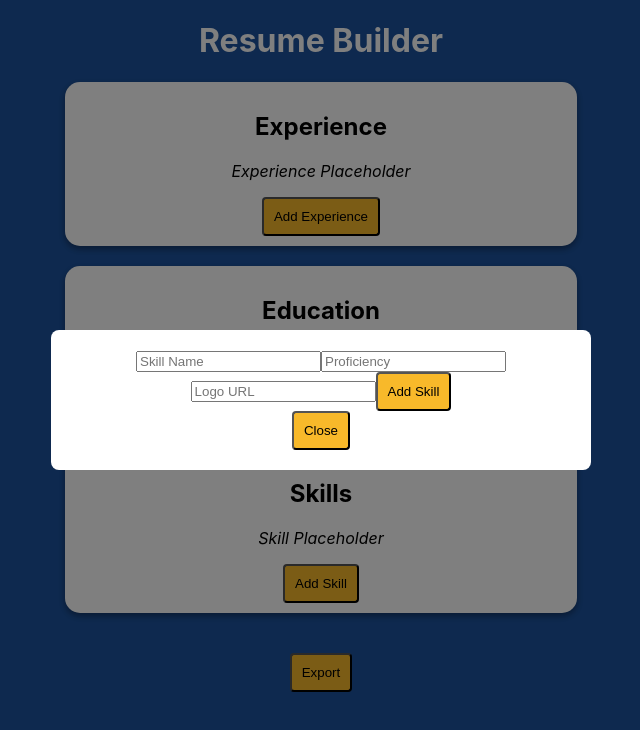
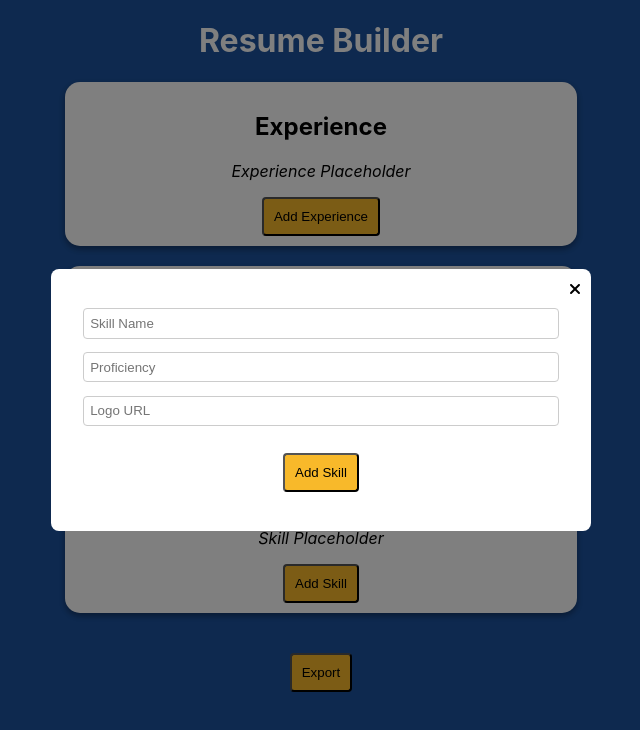
Before and after one commit to MLH-Fellowship/orientation-project-js-24.SPR.B, a React (Create React App) app: page / in a window 1280 px wide. Both pictures are taken after a click on the button "Add Skill". Shown: the top 730 px of the page, without its empty margins (319-959 px from the left). Built offline with nearby package versions, Linux system fonts and the light colour scheme.

Commit message:
chore: improve styling of Modal component and AddSkillForm

```diff
--- a/package.json
+++ b/package.json
@@ -3,6 +3,8 @@
   "version": "0.1.0",
   "private": true,
   "dependencies": {
+    "@fortawesome/free-solid-svg-icons": "^6.5.1",
+    "@fortawesome/react-fontawesome": "^0.2.0",
     "@testing-library/jest-dom": "^5.14.1",
     "@testing-library/react": "^13.0.0",
     "@testing-library/user-event": "^13.2.1",
--- a/src/components/Modal.css
+++ b/src/components/Modal.css
@@ -16,4 +16,12 @@
   border-radius: 8px;
   width: 50%;
   max-width: 500px;
+  position: relative; /* Ensure close icon is positioned relative to modal content */
 }
+
+.close-icon {
+  position: absolute;
+  top: 10px;
+  right: 10px;
+  cursor: pointer;
+}
--- a/src/components/Modal.js
+++ b/src/components/Modal.js
@@ -1,4 +1,6 @@
 import React from "react";
+import { FontAwesomeIcon } from "@fortawesome/react-fontawesome";
+import { faTimes } from "@fortawesome/free-solid-svg-icons";
 import "./Modal.css";
 
 function Modal({ isOpen, onClose, children }) {
@@ -7,8 +9,10 @@ function Modal({ isOpen, onClose, children }) {
   return (
     <div className="modal">
       <div className="modal-content">
+        <div className="close-icon" onClick={onClose}>
+          <FontAwesomeIcon icon={faTimes} />
+        </div>
         {children}
-        <button onClick={onClose}>Close</button>
       </div>
     </div>
   );
--- a/src/views/Skills/AddSkillForm.css
+++ b/src/views/Skills/AddSkillForm.css
@@ -0,0 +1,23 @@
+.form-container {
+  display: flex;
+  flex-direction: column;
+  align-items: center;
+  padding: 1.2em;
+}
+
+.form-input {
+  margin-bottom: 1em;
+  padding: 0.5em;
+  width: 100%;
+  border-radius: 4px;
+  border: 1px solid #ccc;
+}
+
+.form-button {
+  margin-top: 1em;
+  cursor: pointer;
+}
+
+.form-button:hover {
+  background-color: rgb(228, 165, 42);
+}
--- a/src/views/Skills/AddSkillForm.js
+++ b/src/views/Skills/AddSkillForm.js
@@ -1,4 +1,5 @@
 import React, { useState } from "react";
+import "./AddSkillForm.css";
 
 function AddSkillForm({ onSubmit }) {
   const [name, setName] = useState("");
@@ -37,26 +38,31 @@ function AddSkillForm({ onSubmit }) {
   };
 
   return (
-    <form onSubmit={handleSubmit}>
+    <form className="form-container" onSubmit={handleSubmit}>
       <input
+        className="form-input"
         value={name}
         onChange={(e) => setName(e.target.value)}
         placeholder="Skill Name"
         required
       />
       <input
+        className="form-input"
         value={proficiency}
         onChange={(e) => setProficiency(e.target.value)}
         placeholder="Proficiency"
         required
       />
       <input
+        className="form-input"
         value={logo}
         onChange={(e) => setLogo(e.target.value)}
         placeholder="Logo URL"
         required
       />
-      <button type="submit">Add Skill</button>
+      <button className="form-button" type="submit">
+        Add Skill
+      </button>
     </form>
   );
 }
```
Also changed, not shown: 1 other file (tests, documents, lock files or other folders).
